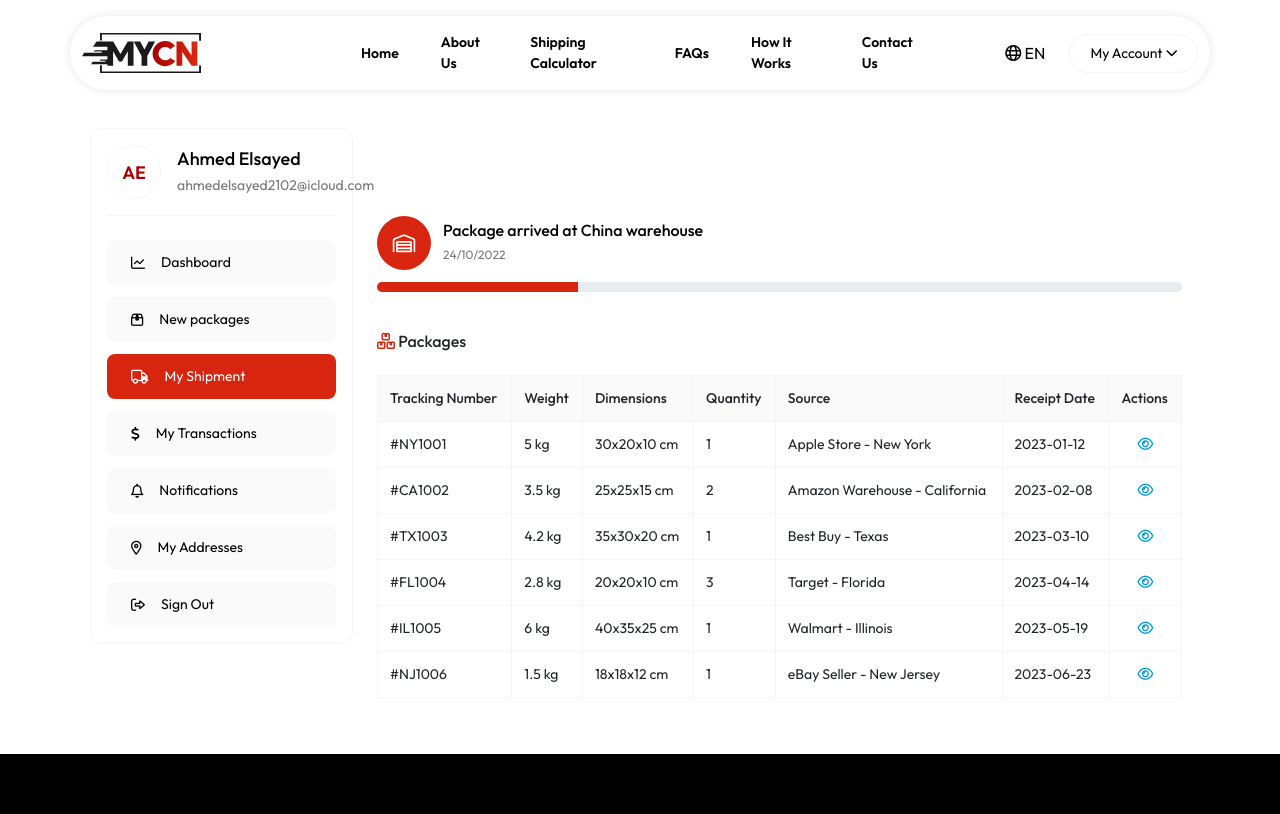
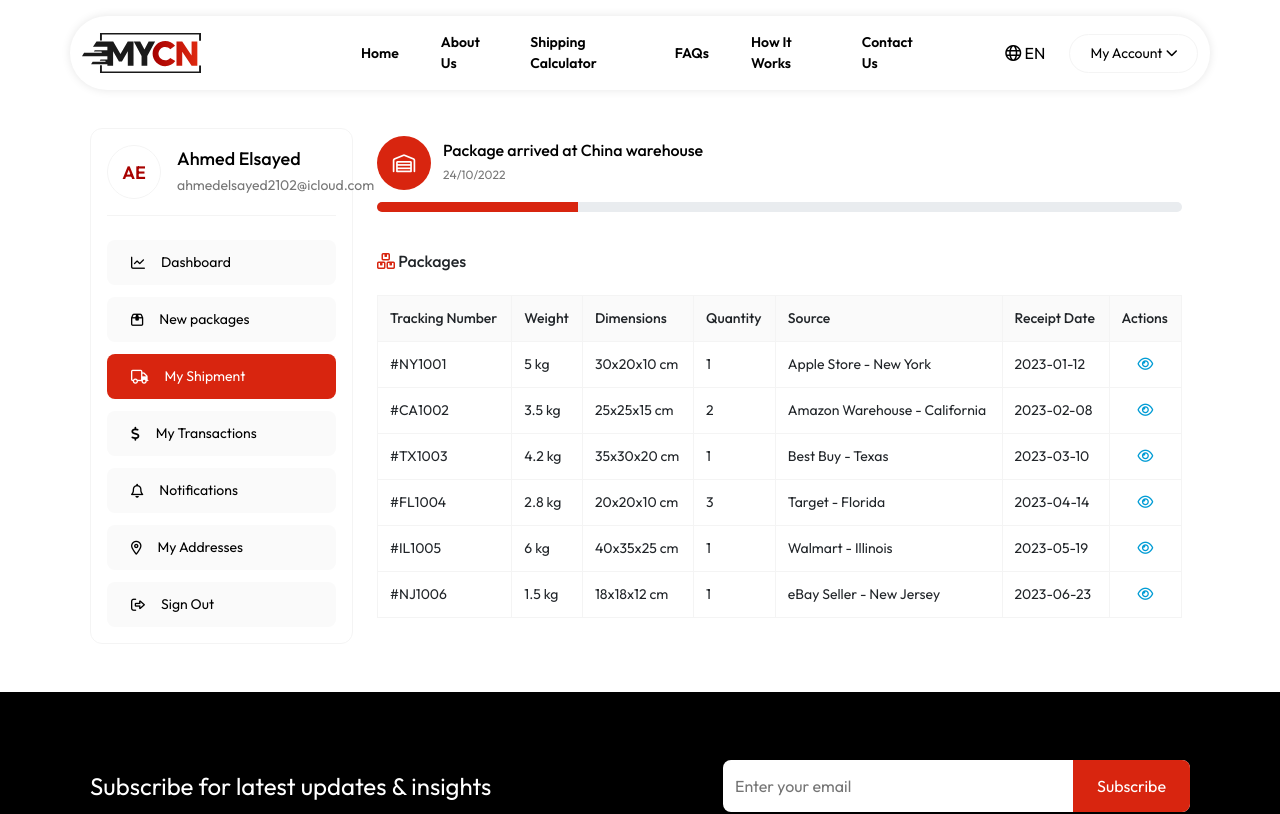
Before and after one commit to Nami-Design-New/Mycn, a React (Vite) app: page /profile/my-shipments/1 in a window 1280 px wide. Shown: the top 814 px of the page. Built offline with nearby package versions, Linux system fonts and the light colour scheme; a web font is replaced by a local one.

Commit message:
Remove margin-top from shipment details container for improved layout

```diff
--- a/src/routes/ShipmentDetails.jsx
+++ b/src/routes/ShipmentDetails.jsx
@@ -63,7 +63,7 @@
   };
 
   return (
-    <div className="shipment_details mt-80">
+    <div className="shipment_details">
       <div className="row">
         <div className="col-12 p-2">
           <div className="order_tracking">
```
